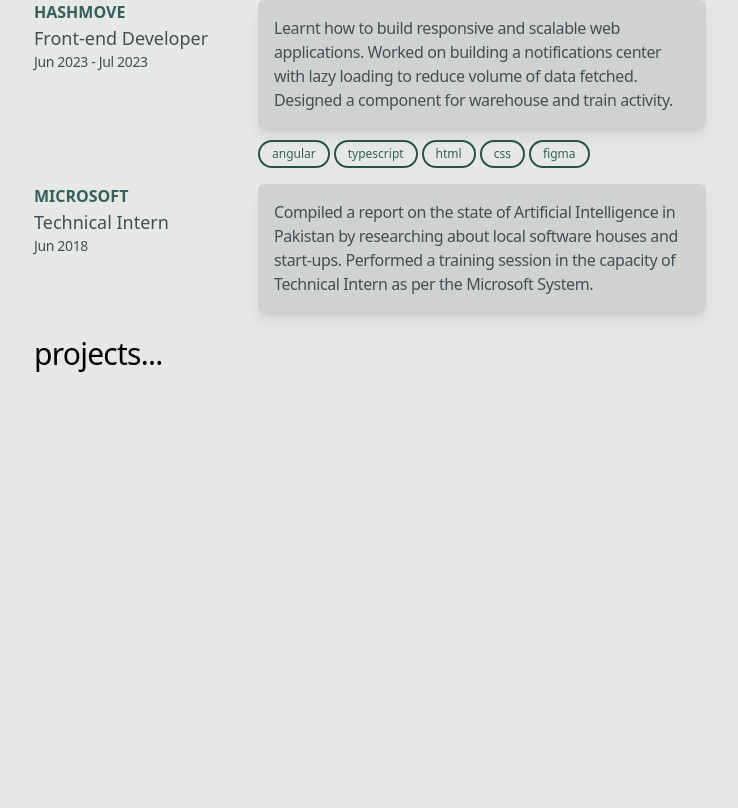
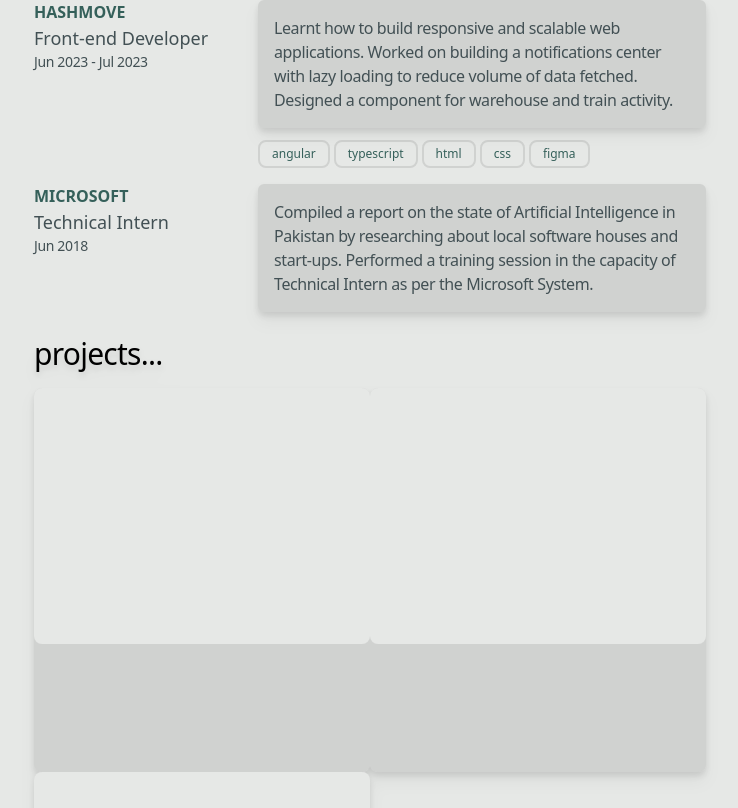
Before and after one commit to Mafzii/portfolio_v1, a Next.js app: page / in a window 1280 px wide. Shown: the part 792-1600 px from the top of the page, without its empty margins (270-1008 px from the left). Before the commit the page ends 1180 px from the top, so only its background shows below. Built offline with nearby package versions, Linux system fonts and the light colour scheme.

Commit message:
DEV-4: Projects | added skeleton for the projects section

```diff
--- a/components/About.jsx
+++ b/components/About.jsx
@@ -5,7 +5,7 @@
         <section className="my-4">
             <h1 className="text-black text-3xl tracking-tight">about...</h1>
             <div className="grid grid-cols-6">
-                <p className="bg-primary text-background shadow-lg rounded-lg p-4 col-span-6 my-4">
+                <p className="bg-primary text-background drop-shadow-lg rounded-lg p-4 col-span-6 my-4">
                     On a mission to build meaningful solutions. I love tackling complex challenges, working with passionate teams, and staying curious about the ever-changing tech world.
                     <br /><br />
                     As a recent graduate I am excited to apply myself and work on some cool projects with a diverse range of tech.
--- a/components/Experience.jsx
+++ b/components/Experience.jsx
@@ -2,7 +2,7 @@
 
 const _experience = [
     {
-        id:1,
+        id: 1,
         place: "TECHLOGIX",
         title: "Software Engineer",
         date: "Jun 2023 - Present",
@@ -10,7 +10,7 @@
         tech: ["java", "javascript", "knockout.js", "oracle", "cordova", "git", "jira", "obdx"],
     },
     {
-        id:2,
+        id: 2,
         place: "HASHMOVE",
         title: "Front-end Developer",
         date: "Jun 2023 - Jul 2023",
@@ -18,7 +18,7 @@
         tech: ["angular", "typescript", "html", "css", "figma"],
     },
     {
-        id:3,
+        id: 3,
         place: "MICROSOFT",
         title: "Technical Intern",
         date: "Jun 2018",
@@ -26,7 +26,7 @@
     }
 ]
 
-export default function Experience () {
+export default function Experience() {
     return (
         <section className="my-4">
             <h1 className="text-black text-3xl tracking-tight">experience...</h1>
@@ -42,16 +42,16 @@
                                         <p className="text-secondary font-light text-sm tracking-tight">{info["date"]}</p>
                                     </div>
                                     <div className="col-span-4">
-                                        <div className="bg-background-dark rounded-md p-4 shadow-lg">
+                                        <div className="bg-background-dark rounded-md p-4 drop-shadow-lg">
                                             <p className="text-secondary tracking-tight font-sm">{info["info"]}</p>
                                         </div>
                                         <div className="flex flex-wrap mt-2">
                                             {
                                                 info["tech"] ? (
-                                                info["tech"].map((label) => {
+                                                    info["tech"].map((chip) => {
                                                         return (
-                                                        <div key={info["id"]} className="mt-1 me-1 rounded-full bg-transparent py-1 px-3 border-2 border-solid border-primary">
-                                                            <p className="text-text text-xs font-light">{label}</p>
+                                                            <div key={info["id"]} className="mt-1 me-1 rounded-lg bg-transparent py-1 px-3 border-2 border-solid border-background-dark">
+                                                                <p className="text-text text-xs font-light">{chip}</p>
                                                             </div>
                                                         )
                                                     })
--- a/components/Navbar.jsx
+++ b/components/Navbar.jsx
@@ -1,5 +1,4 @@
 import React from "react";
-import style from '../styles/style.module.css'
 import Image from "next/image";
 
 export default function Navbar () {
--- a/components/Projects.jsx
+++ b/components/Projects.jsx
@@ -1,15 +1,29 @@
 import React from "react";
 
-export default function Projects () {
+const _projects = [
+    {},
+    {},
+    {},
+];
+
+export default function Projects() {
     return (
-        <section className="my-4">
+        <section className="my-4 drop-shadow-lg">
             <h1 className="text-black text-3xl tracking-tight">projects...</h1>
-            <div>
-                {/* create a way to display projects in a list view */}
-                {/* shadow effect with darker rounded edges container */}
-
+            <div className="my-4 flex flex-row flex-wrap">
+                {
+                    _projects.map((project) => {
+                        return (
+                            <div className="bg-background-dark rounded-lg hover:drop-shadow-[0_10px_5px_rgba(0,0,0,0.25)] w-1/2 h-[24rem]">
+                                <div className="grid grid-col">
+                                    <div className="bg-background rounded-lg h-[16rem]"></div>
+                                    <div className="bg-background-dark rounded-b-lg h-[8rem]"></div>
+                                </div>
+                            </div>
+                        )
+                    })
+                }
             </div>
-
         </section>
     )
 }
--- a/package.json
+++ b/package.json
@@ -12,6 +12,7 @@
     "autoprefixer": "10.4.14",
     "eslint": "8.45.0",
     "eslint-config-next": "13.4.12",
+    "framer-motion": "^10.16.1",
     "next": "13.4.12",
     "postcss": "8.4.27",
     "react": "18.2.0",
--- a/tailwind.config.js
+++ b/tailwind.config.js
@@ -20,7 +20,7 @@
         'background-dark': '#D0D2D0',
         'primary':'#29524A',
         'secondary':'#425054',
-        'accent': '#32E7C3' // light: '#D0F4EA'
+        'accent': '#D7E5E1' // light: '#D0F4EA'
       },
     },
   },
```
Also changed, not shown: styles/style.module.css (deleted), 1 other file (tests, documents, lock files or other folders). Lines whose indentation alone changed are shown as unchanged.
